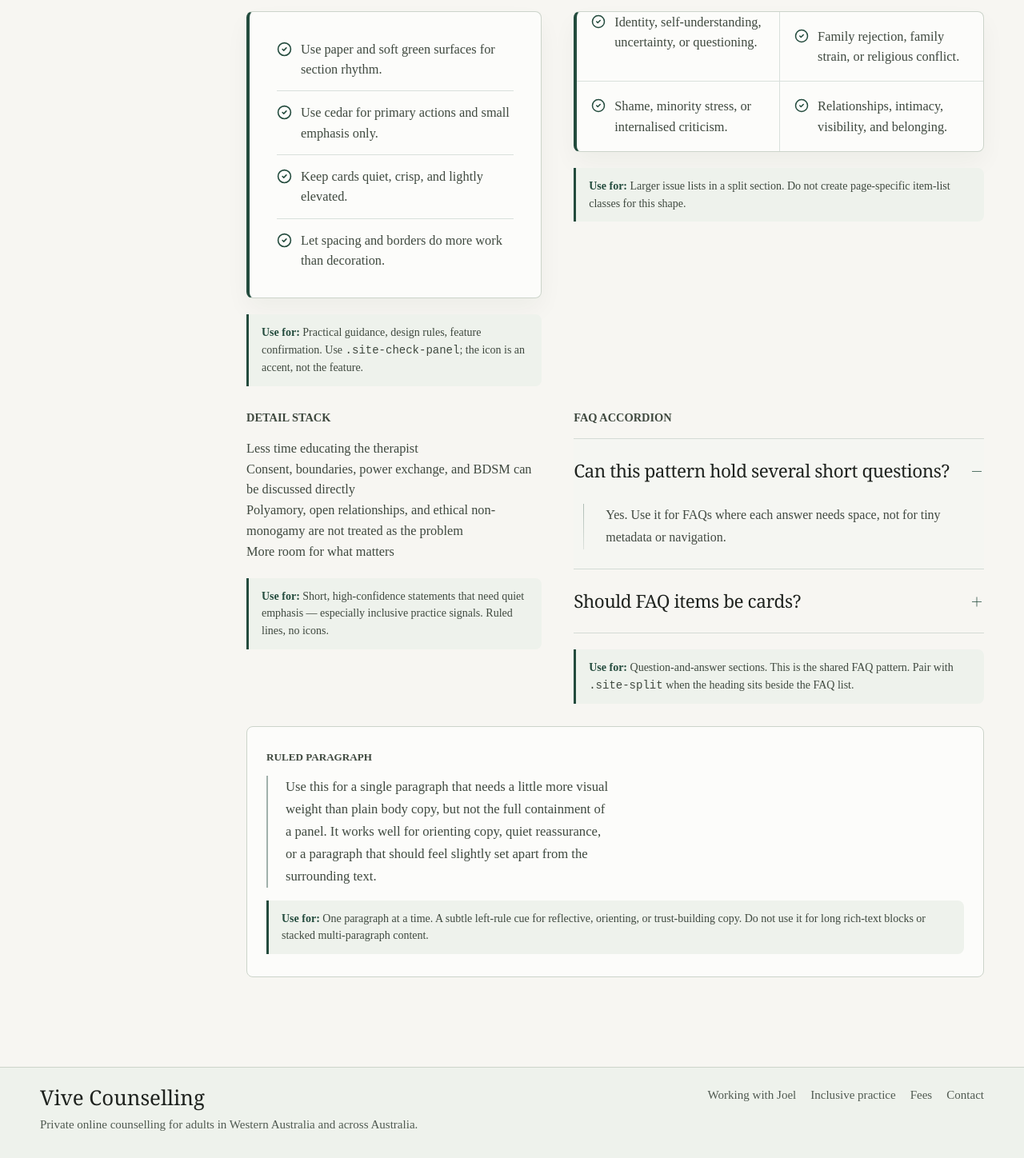
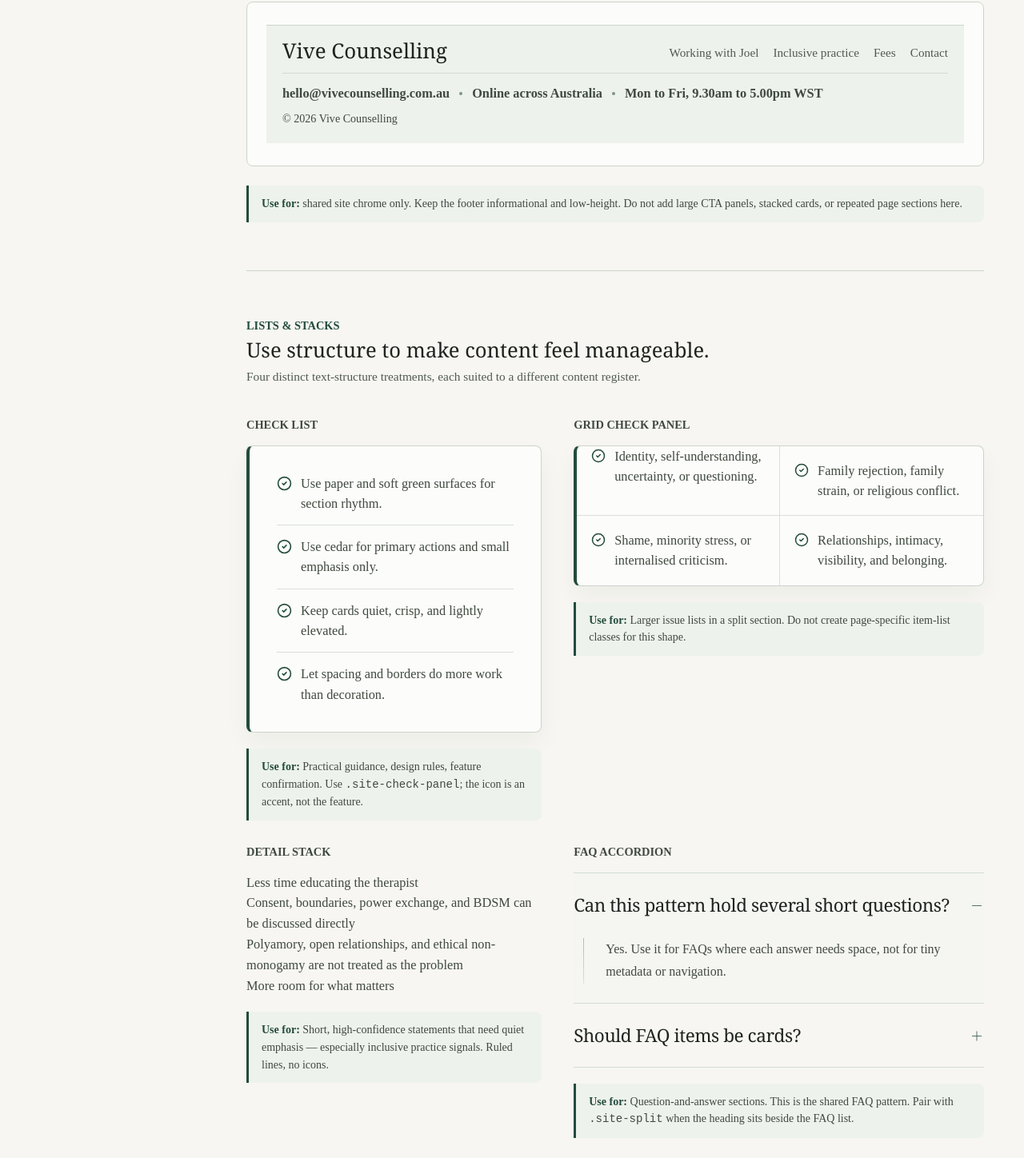
Before and after one commit to diabolicskink-bit/CounsellingWebsite, a React (Vite) app: page /design-language/components in a window 1280 px wide. Shown: the part 4315-5763 px from the top of the page at 80% size. Built offline with nearby package versions, Linux system fonts and the light colour scheme.

Commit message:
Refresh compact site footer

```diff
--- a/src/components/Layout.tsx
+++ b/src/components/Layout.tsx
@@ -3,6 +3,7 @@ import { useEffect, useState } from "react";
 import { Link, NavLink, Outlet, useLocation } from "react-router-dom";
 import { navItems, type NavItem } from "../data/site";
 import Button from "./Button";
+import Container from "./Container";
 
 const headerNavItems = navItems.filter(
   (item) => item.href !== "/contact" && (!item.devOnly || import.meta.env.DEV)
@@ -19,6 +20,7 @@ function itemIsActive(item: NavItem, pathname: string): boolean {
 export default function Layout() {
   const [isOpen, setIsOpen] = useState(false);
   const location = useLocation();
+  const currentYear = new Date().getFullYear();
   const isAiSandbox = location.pathname === "/codex-tb" || location.pathname === "/opus-tb";
   const isDesignLanguage =
     location.pathname === "/design-language" ||
@@ -198,23 +200,33 @@ export default function Layout() {
       </main>
 
       <footer className="site-footer">
-        <div className="container site-footer__grid">
-          <div className="site-footer__brand">
+        <Container className="site-footer__inner">
+          <div className="site-footer__primary">
+            <div className="site-footer__brand-block">
               <Link className="brand" to="/">
                 <span className="brand__name">Vive Counselling</span>
               </Link>
-            <p>
-              Private online counselling for adults in Western Australia and across Australia.
-            </p>
             </div>
-          <nav className="site-footer__links" aria-label="Footer navigation">
+
+            <nav className="site-footer__nav" aria-label="Footer navigation">
               <Link to="/working-with-joel">Working with Joel</Link>
               <Link to="/inclusion">Inclusive practice</Link>
               <Link to="/fees">Fees</Link>
               <Link to="/contact">Contact</Link>
             </nav>
-          <p className="site-footer__copyright">&copy; 2026 Vive Counselling</p>
           </div>
+
+          <div className="site-footer__secondary">
+            <ul className="site-trust-list site-footer__details" aria-label="Footer details">
+              <li>
+                <a href="mailto:hello@vivecounselling.com.au">hello@vivecounselling.com.au</a>
+              </li>
+              <li>Online across Australia</li>
+              <li>Mon to Fri, 9.30am to 5.00pm WST</li>
+            </ul>
+            <p className="site-footer__copyright">&copy; {currentYear} Vive Counselling</p>
+          </div>
+        </Container>
       </footer>
     </div>
   );
--- a/src/pages/design-system/DS_Components.tsx
+++ b/src/pages/design-system/DS_Components.tsx
@@ -13,6 +13,7 @@ import {
   Users,
 } from "lucide-react";
 import Button from "../../components/Button";
+import Container from "../../components/Container";
 import DevPageHero from "../../components/DevPageHero";
 import DesignSystemSidebar from "../../components/DesignSystemSidebar";
 
@@ -62,6 +63,19 @@ const faqItems = [
     question: "Should FAQ items be cards?",
     answer: "No. The shared accordion keeps question pages quieter and easier to scan than repeated cards.",
   },
+];
+
+const footerDemoLinks = [
+  { label: "Working with Joel", href: "/working-with-joel" },
+  { label: "Inclusive practice", href: "/inclusion" },
+  { label: "Fees", href: "/fees" },
+  { label: "Contact", href: "/contact" },
+];
+
+const footerDemoDetails = [
+  { label: "hello@vivecounselling.com.au", href: "mailto:hello@vivecounselling.com.au" },
+  { label: "Online across Australia" },
+  { label: "Mon to Fri, 9.30am to 5.00pm WST" },
 ];
 
 // AI maintainers: this page documents reusable UI components. When a production
@@ -262,6 +276,51 @@ export default function DS_Components() {
             </div>
           </section>
 
+          <section className="ds-section" id="footer">
+            <div className="ds-section-heading">
+              <span className="site-eyebrow">Footer</span>
+              <h2>The shared footer should close the page quietly.</h2>
+              <p>Keep it thin: brand, utility links, and one restrained detail line. It should feel finished, not promotional.</p>
+            </div>
+
+            <div className="ds-demo">
+              <div className="site-footer">
+                <Container className="site-footer__inner">
+                  <div className="site-footer__primary">
+                    <div className="site-footer__brand-block">
+                      <a className="brand" href="/">
+                        <span className="brand__name">Vive Counselling</span>
+                      </a>
+                    </div>
+
+                    <nav className="site-footer__nav" aria-label="Footer example navigation">
+                      {footerDemoLinks.map((item) => (
+                        <a href={item.href} key={item.href}>
+                          {item.label}
+                        </a>
+                      ))}
+                    </nav>
+                  </div>
+
+                  <div className="site-footer__secondary">
+                    <ul className="site-trust-list site-footer__details" aria-label="Footer example details">
+                      {footerDemoDetails.map((item) => (
+                        <li key={item.label}>
+                          {item.href ? <a href={item.href}>{item.label}</a> : item.label}
+                        </li>
+                      ))}
+                    </ul>
+                    <p className="site-footer__copyright">&copy; 2026 Vive Counselling</p>
+                  </div>
+                </Container>
+              </div>
+            </div>
+
+            <div className="ds-usage-note" style={{ marginTop: "24px" }}>
+              <strong>Use for:</strong> shared site chrome only. Keep the footer informational and low-height. Do not add large CTA panels, stacked cards, or repeated page sections here.
+            </div>
+          </section>
+
           <section className="ds-section" id="lists">
             <div className="ds-section-heading">
               <span className="site-eyebrow">Lists & stacks</span>
--- a/src/styles.css
+++ b/src/styles.css
@@ -1350,57 +1350,84 @@ p {
 
 .site-footer {
   border-top: 1px solid var(--line);
-  background: var(--surface);
-  padding-block: 24px 28px;
-}
-
-.site-footer__grid {
+  background: rgba(238, 242, 236, 0.84);
+  padding-block: 18px 20px;
+}
+
+.site-footer__inner {
+  display: grid;
+  gap: 14px;
+}
+
+.site-footer__primary {
   display: grid;
   grid-template-columns: minmax(0, 1fr) auto;
   gap: 18px 28px;
-  align-items: start;
-}
-
-.site-footer p {
-  margin-top: 8px;
+  align-items: end;
+}
+
+.site-footer__brand-block {
+  min-width: 0;
+}
+
+.site-footer__brand-block p {
+  margin: 6px 0 0;
   color: var(--muted);
-  font-size: 0.94rem;
-  line-height: 1.6;
-}
-
-.site-footer__brand {
-  min-width: 0;
-}
-
-.site-footer__brand p {
-  max-width: 560px;
-}
-
-.site-footer__links {
+  font-size: 0.95rem;
+  line-height: 1.55;
+}
+
+.site-footer__nav {
   display: flex;
   flex-wrap: wrap;
   gap: 10px 18px;
   justify-content: flex-end;
   min-width: 0;
   color: var(--muted);
-  font-size: 0.94rem;
+  font-size: 0.95rem;
   line-height: 1.45;
 }
 
-.site-footer__links a,
-.site-footer__links span {
-  max-width: 100%;
-}
-
-.site-footer__links a:hover {
+.site-footer__nav a {
+  transition: color 160ms ease;
+}
+
+.site-footer__nav a:hover {
   color: var(--cedar);
 }
 
+.site-footer__secondary {
+  display: flex;
+  flex-wrap: wrap;
+  gap: 10px 22px;
+  justify-content: space-between;
+  align-items: center;
+  padding-top: 14px;
+  border-top: 1px solid rgba(35, 75, 61, 0.14);
+}
+
+.site-footer__details {
+  max-width: none;
+  color: var(--faint);
+  font-size: 0.92rem;
+  font-weight: 560;
+}
+
+.site-footer__details a {
+  color: inherit;
+  text-decoration: none;
+  transition: color 160ms ease;
+}
+
+.site-footer__details a:hover {
+  color: var(--cedar);
+}
+
 .site-footer__copyright {
-  grid-column: 1 / -1;
-  margin-top: 0;
+  margin: 0;
   color: var(--faint);
   font-size: 0.88rem;
+  line-height: 1.5;
 }
 
 /* ------------------------------------------------------------------
@@ -2095,14 +2122,6 @@ p {
   border-top-color: var(--line);
 }
 
-.site-shell--shared .site-footer,
-.site-shell--shared .site-footer p,
-.site-shell--shared .site-footer__links a,
-.site-shell--shared .site-footer__links span,
-.site-shell--shared .site-footer__copyright {
-  color: var(--muted);
-}
-
 .site-shell--shared .site-footer .brand__name {
   color: var(--ink);
 }
@@ -2456,14 +2475,14 @@ p {
   }
 
   .site-footer {
-    padding-block: 22px 28px;
+    padding-block: 18px 20px;
   }
 
   .fit-strip__grid,
   .card-grid--three,
   .card-grid--four,
   .topic-grid,
-  .site-footer__grid {
+  .site-footer__primary {
     grid-template-columns: 1fr;
   }
 
@@ -2504,8 +2523,12 @@ p {
     width: 100%;
   }
 
-  .site-footer__links {
+  .site-footer__nav {
     justify-content: flex-start;
+  }
+
+  .site-footer__secondary {
+    align-items: flex-start;
   }
 
 }
```
Also changed, not shown: 1 other file (tests, documents, lock files or other folders). Lines whose indentation alone changed are shown as unchanged.
